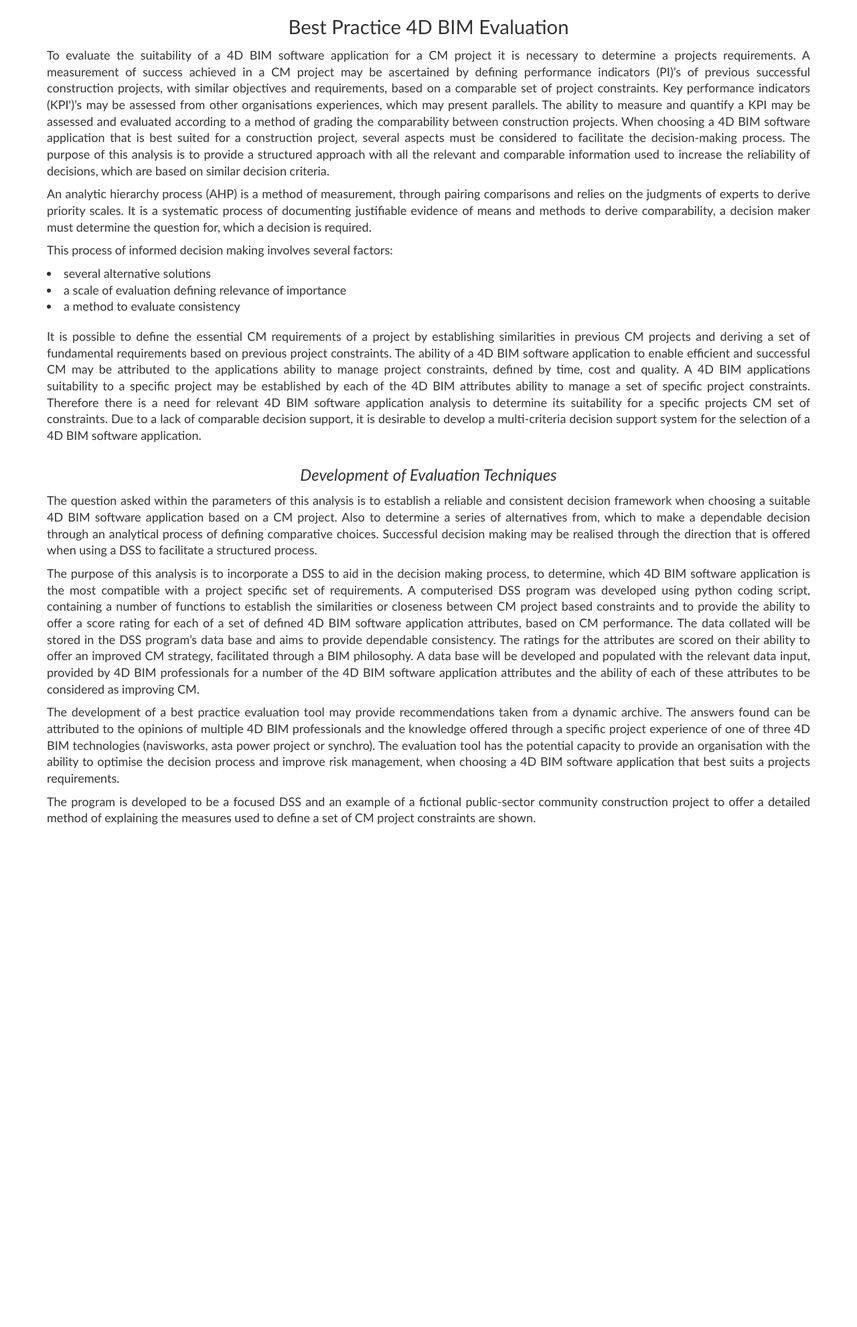
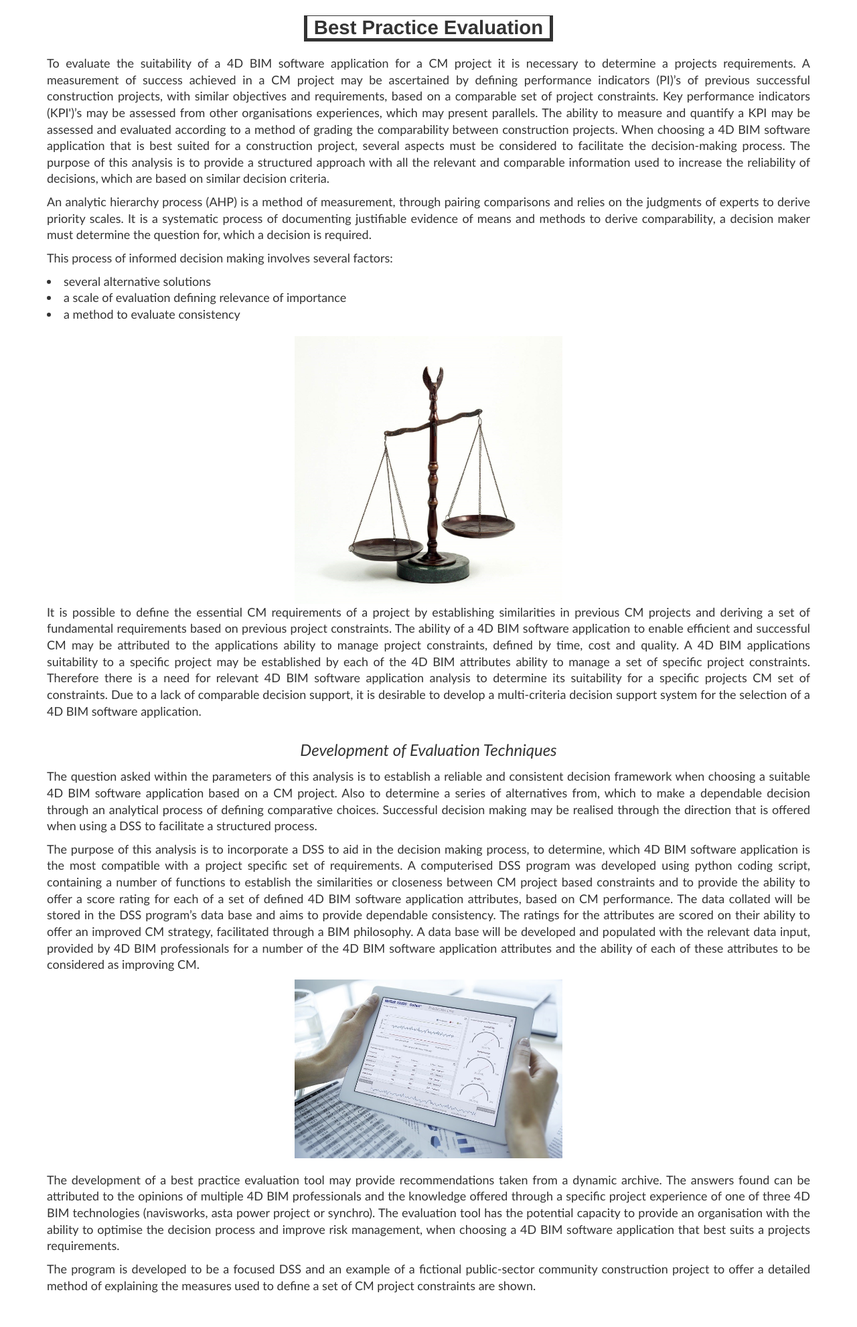
Before and after one commit to Chipop/bim_4d, a Flask app: template templates/bim_tool.html in a window 1280 px wide. Shown: the whole page at 67% size. Before the commit the page ends 1232 px from the top, so only its background shows below. Run offline with Flask 2, Linux system fonts and the light colour scheme; the template is opened without the code that fills it, so the values that code supplies are empty; parts of the project's set-up code (start-up, migrations or seed data) failed here and were passed over; some libraries are stand-ins or nearby versions.

Commit message:
Evaluation page modified

```diff
--- a/static/css/style.css
+++ b/static/css/style.css
@@ -41,3 +41,9 @@ li {
     font-size: 22pt;
     text-align: center;
 }
+
+.bim-page-img {
+    width: 100%;
+    height: auto;
+    max-width: 400px;
+}
--- a/templates/bim_tool.html
+++ b/templates/bim_tool.html
@@ -19,7 +19,12 @@ Best Practice 4D BIM Evaluation
 <link rel="stylesheet" href="{{ url_for('static', filename='css/style.css') }}">
 <div class="container">
     <br>
-    <p align="middle" style="font-size: 22pt; text-align: center; ">Best Practice 4D BIM Evaluation</p>
+    <div align="middle" >
+        <span class="bim-page-title">
+            Best Practice Evaluation
+        </span>
+    </div>
+    <br>
     <p>To evaluate the suitability of a 4D BIM software application for a CM project it is necessary to determine a projects requirements. A measurement of success achieved in a CM project may be ascertained by defining performance indicators (PI)’s of previous successful construction projects, with similar objectives and requirements, based on a comparable set of project constraints. Key performance indicators (KPI')’s may be assessed from other organisations experiences, which may present parallels. The ability to measure and quantify a KPI may be assessed and evaluated according to a method of grading the comparability between construction projects. When choosing a 4D BIM software application that is best suited for a construction project, several aspects must be considered to facilitate the decision-making process. The purpose of this analysis is to provide a structured approach with all the relevant and comparable information used to increase the reliability of decisions, which are based on similar decision criteria.</p>
     <p>An analytic hierarchy process (AHP) is a method of measurement, through pairing comparisons and relies on the judgments of experts to derive priority scales. It is a systematic process of documenting justifiable evidence of means and methods to derive comparability, a decision maker must determine the question for, which a decision is required.</p>
     <p>This process of informed decision making involves several factors:</p>
@@ -27,11 +32,18 @@ Best Practice 4D BIM Evaluation
     <li>a scale of evaluation defining relevance of importance</li>
     <li>a method to evaluate consistency</li>
     <br>
+    <div align="middle">
+        <img src="{{ url_for('static', filename='img/evaluation1.jpg') }}" class="bim-page-img">
+    </div>
     <p>It is possible to define the essential CM requirements of a project by establishing similarities in previous CM projects and deriving a set of fundamental requirements based on previous project constraints. The ability of a 4D BIM software application to enable efficient and successful CM may be attributed to the applications ability to manage project constraints, defined by time, cost and quality. A 4D BIM applications suitability to a specific project may be established by each of the 4D BIM attributes ability to manage a set of specific project constraints. Therefore there is a need for relevant 4D BIM software application analysis to determine its suitability for a specific projects CM set of constraints. Due to a lack of comparable decision support, it is desirable to develop a multi-criteria decision support system for the selection of a 4D BIM software application.</p>
     <br>
     <p align="left" style="font-size: 18pt; font-style: italic; text-align: center;">Development of Evaluation Techniques</p>
     <p>The question asked within the parameters of this analysis is to establish a reliable and consistent decision framework when choosing a suitable 4D BIM software application based on a CM project. Also to determine a series of alternatives from, which to make a dependable decision through an analytical process of defining comparative choices. Successful decision making may be realised through the direction that is offered when using a DSS to facilitate a structured process.</p>
     <p>The purpose of this analysis is to incorporate a DSS to aid in the decision making process, to determine, which 4D BIM software application is the most compatible with a project specific set of requirements. A computerised DSS program was developed using python coding script, containing a number of functions to establish the similarities or closeness between CM project based constraints and to provide the ability to offer a score rating for each of a set of defined 4D BIM software application attributes, based on CM performance. The data collated will be stored in the DSS program’s data base and aims to provide dependable consistency. The ratings for the attributes are scored on their ability to offer an improved CM strategy, facilitated through a BIM philosophy. A data base will be developed and populated with the relevant data input, provided by 4D BIM professionals for a number of the 4D BIM software application attributes and the ability of each of these attributes to be considered as improving CM.</p>
+    <div align="middle">
+        <img src="{{ url_for('static', filename='img/evaluation2.jpg') }}" class="bim-page-img">
+    </div>
+    <br>
     <p>The development of a best practice evaluation tool may provide recommendations taken from a dynamic archive. The answers found can be attributed to the opinions of multiple 4D BIM professionals and the knowledge offered through a specific project experience of one of three 4D BIM technologies (navisworks, asta power project or synchro). The evaluation tool has the potential capacity to provide an organisation with the ability to optimise the decision process and improve risk management, when choosing a 4D BIM software application that best suits a projects requirements.</p>
     <p>The program is developed to be a focused DSS and an example of a fictional public-sector community construction project to offer a detailed method of explaining the measures used to define a set of CM project constraints are shown.</p>
     <br>
```
Also changed, not shown: static/img/evaluation1.jpg (added), static/img/evaluation2.jpg (added).
